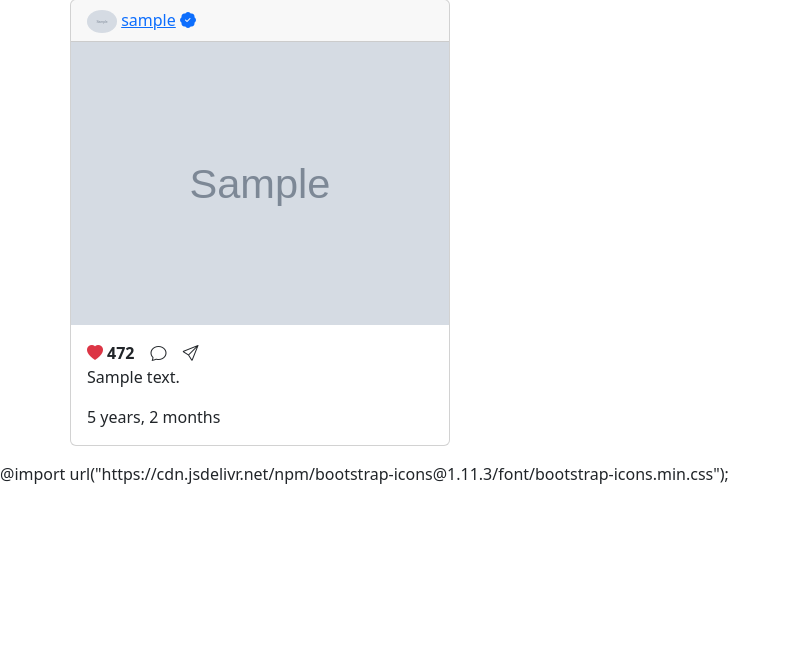
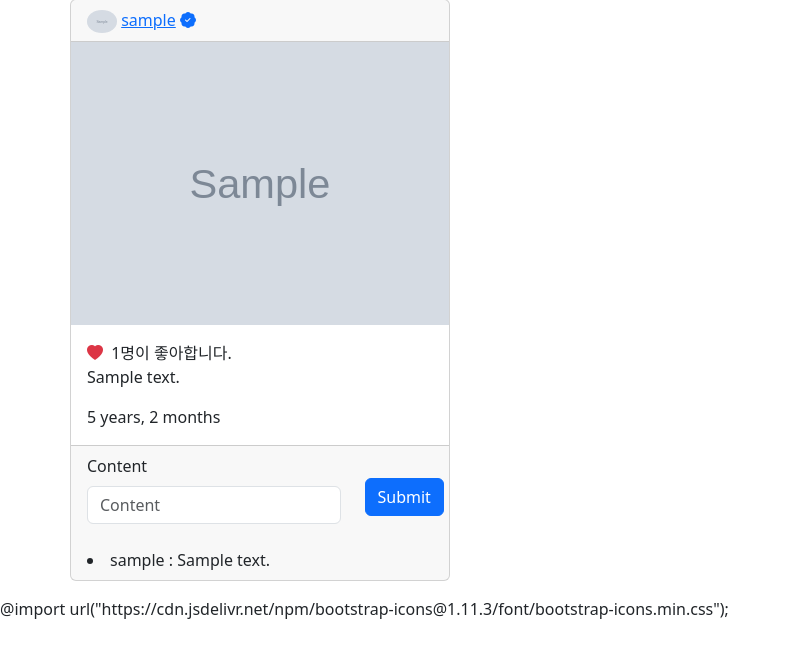
Before and after one commit to choisieon/insta, a Django app: page /posts/ in a window 1280 px wide. Shown: the part 73-731 px from the top of the page, without its empty margins (0-790 px from the left). Run offline with Django 5.2, Linux system fonts and the light colour scheme; a user stored in the database is signed in; tables that the repository leaves empty hold one stand-in row (values such as "Sample post"); grey boxes marked "Sample" are stand-in pictures; some libraries are stand-ins or nearby versions.

Commit message:
하트기능구현

```diff
--- a/posts/forms.py
+++ b/posts/forms.py
@@ -1,8 +1,13 @@
 from django.forms import ModelForm
-from .models import Post
+from .models import Post, Comment
 
 class PostForm(ModelForm):
     class Meta():
         model = Post
         # fields = '__all__'
         fields = ('content', 'image')
+
+class CommentForm(ModelForm):
+    class Meta():
+        model = Comment
+        fields = ('content',)
--- a/posts/models.py
+++ b/posts/models.py
@@ -14,6 +14,11 @@ class Post(models.Model):
     )
     user = models.ForeignKey(settings.AUTH_USER_MODEL, on_delete=models.CASCADE)
 
+    like_users = models.ManyToManyField(
+        settings.AUTH_USER_MODEL,
+        related_name = 'like_posts',
+    )
+
 class Comment(models.Model):
     content = models.CharField(max_length=200)
     post = models.ForeignKey(Post, on_delete=models.CASCADE)
--- a/posts/urls.py
+++ b/posts/urls.py
@@ -6,4 +6,7 @@ app_name = 'posts'
 urlpatterns = [
     path('', views.index, name='index'),
     path('create/', views.create, name='create'),
+
+    path('<int:post_id>/comment/create/', views.comment_create,name ='comment_create'),
+    path('<int:post_id>/like/', views.like, name='like'),
 ]
--- a/posts/views.py
+++ b/posts/views.py
@@ -1,14 +1,15 @@
 from django.shortcuts import render, redirect
 from .models import Post
-from .forms import PostForm
+from .forms import PostForm, CommentForm
 from django.contrib.auth.decorators import login_required
 
 # Create your views here.
 def index(request):
     posts = Post.objects.all()
-
+    form = CommentForm()
     context = {
         'posts' : posts,
+        'form' : form,
     }
     return render(request, 'index.html', context)
 
@@ -29,3 +30,28 @@ def create(request):
             'form' : form,
         }
         return render(request, 'create.html', context)
+
+
+@login_required
+def comment_create(request, post_id):
+    form = CommentForm(request.POST)
+
+    if form.is_valid():
+        comment = form.save(commit=False)
+        comment.user = request.user
+        comment.post_id = post_id
+        comment.save()
+        return redirect('posts:index')
+
+def like(request, post_id):
+    user = request.user
+    post = Post.objects.get(id=post_id)
+
+    #if post in user.like_posts.all()
+    if user in post.like_users.all():
+        #user.like_user.remove(post)
+        post.like_users.remove(user)
+    else:
+        #user.like_posts.add(post)
+        post.like_users.add(user)
+    return redirect('posts:index')
--- a/templates/_card.html
+++ b/templates/_card.html
@@ -1,3 +1,4 @@
+{% load django_bootstrap5 %}
 <div class="card my-3 p-0 col-12 col-md-6 col-xl-4">
         <!-- <div class="card my-3 p-0 col=12 offset-md-3 col-md-6"> -->
     <div class="card-header">
@@ -7,20 +8,39 @@
     </div>
     <img src="{{post.image.url}}" class="" alt="...">
     <div class="card-body">
+      <a href="{% url 'posts:like' post.id %}" class="text-reset text-decoration-none">
+        {% if user in post.like_users.all %}
+        <i class="bi bi-heart-fill text-danger me-1"></i>
+        {% else %}
+        <i class="bi bi-heart text-danger me-1"></i>
+        {% endif %}
+      </a>
+      <span>{{post.like_users.all|length}}명이 좋아합니다.</span>
       <!-- <h5 class="card-title">Card title</h5> -->
-      <div class="d-flex align-items-center">
-        <i class="bi bi-heart-fill text-danger me-1"></i>
-        <span id="like-count" class="fs-6 fw-bolder me-3"></span>
-        <i class="bi bi-chat me-3"></i>
-        <i class="bi bi-send"></i>
-    </div>
 
-    <script>
-        // 50 ~ 500 사이의 랜덤 숫자 생성
-        document.getElementById("like-count").innerText = Math.floor(Math.random() * 451) + 50;
-    </script>
       <p class="card-text">{{post.content}}</p>
       <p class="card-text">{{post.created_at|timesince}}</p>
       <!-- <a href="#" class="btn btn-primary">Go somewhere</a> -->
     </div>
+
+  <div class="card-footer">
+    {% if user.is_authenticated %}
+    <form action="{% url 'posts:comment_create' post.id %}" method="POST">
+      {% csrf_token %}
+      <div class="row align-items-center">
+        <div class="col-9">
+          {% bootstrap_form form show_label=False wrapper_class='' %}
+        </div>
+        <div class="col-2">
+          <input type="submit" class="btn btn-primary">
+        </div>
+        </div>
+           </form>
+           {% endif %}
+           <div class="mt-2">
+             {% for comment in post.comment_set.all %}
+              <li>{{comment.user}} : {{comment.content}}</li>
+             {% endfor %}
+           </div>
   </div>
+</div>
```
Also changed, not shown: posts/migrations/0003_post_like_users.py (added).
